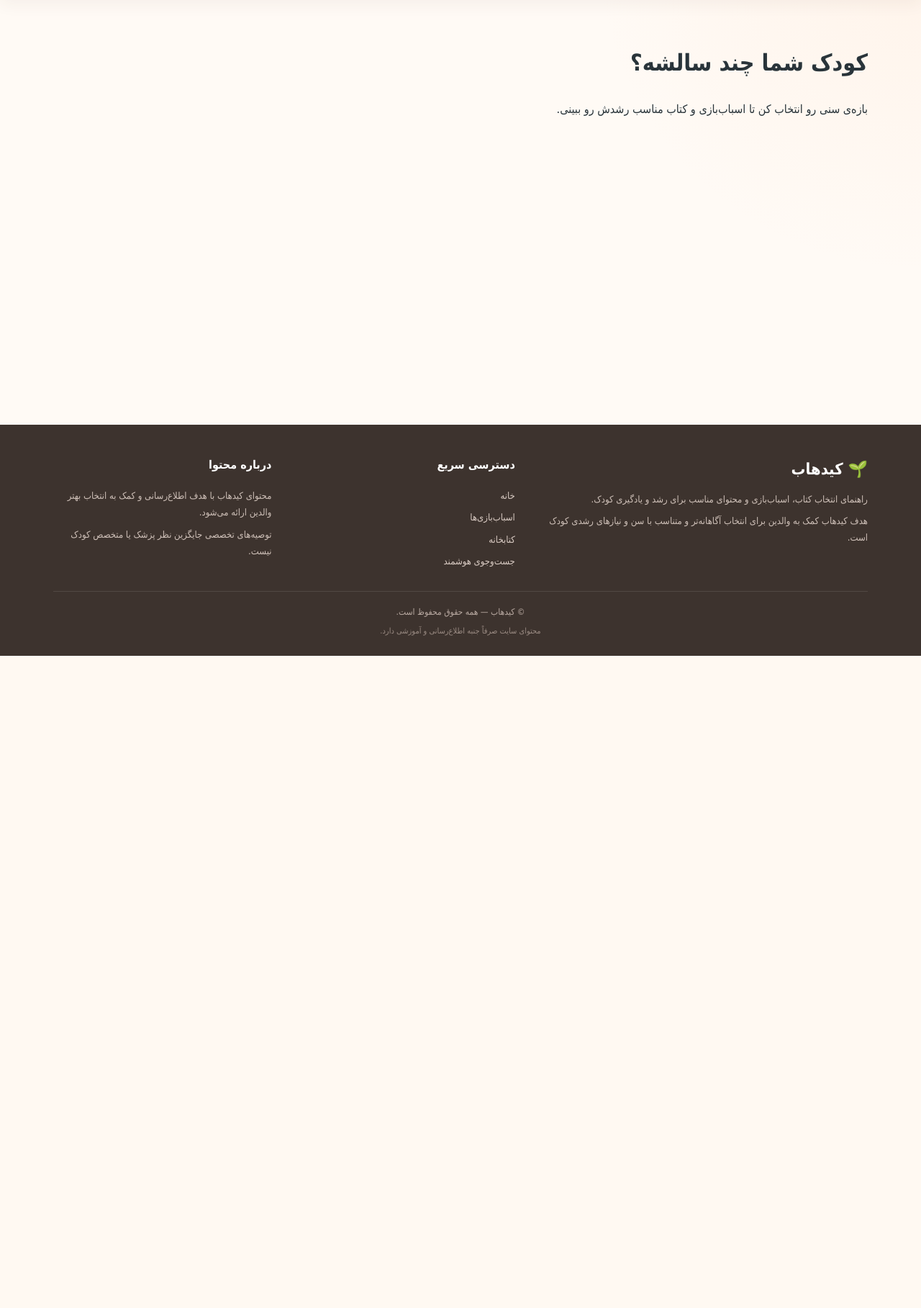
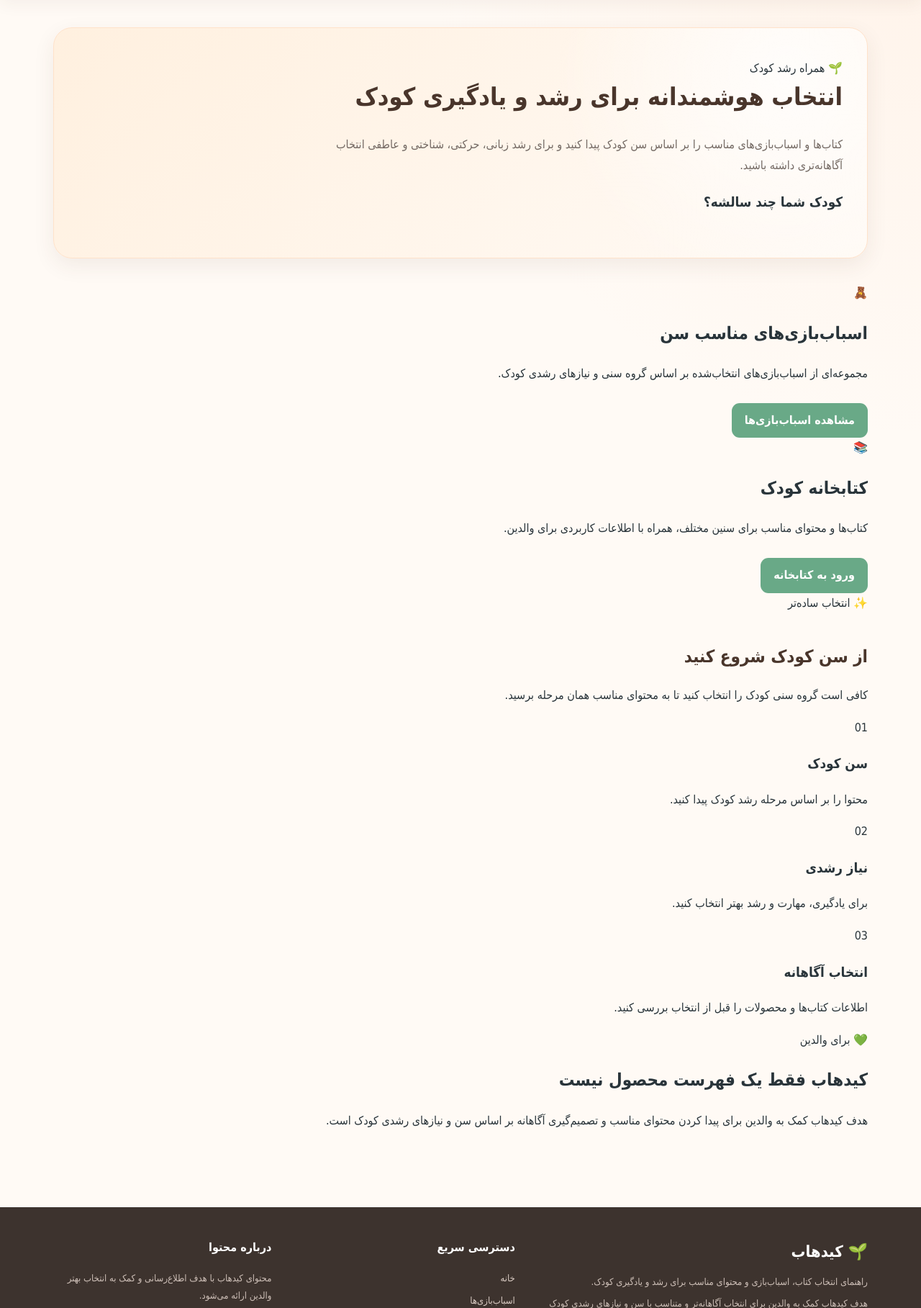
Before and after one commit to mehreganfatemeh903-arch/kidhub, a Django app: template templates/catalog/home.html in a window 1280 px wide. Shown: the part 77-1894 px from the top of the page at 72% size. Before the commit the page ends 988 px from the top, so only its background shows below. Run offline with Django 5.2, Linux system fonts and the light colour scheme; the template is opened without the code that fills it, so the values that code supplies are empty.

Commit message:
Improve KidHub homepage SEO and layout

```diff
--- a/templates/catalog/home.html
+++ b/templates/catalog/home.html
@@ -1,20 +1,219 @@
 {% extends "base.html" %}
+
+{% block title %}کیدهاب | راهنمای هوشمند رشد کودک{% endblock %}
+
+{% block meta_description %}
+  کیدهاب؛ راهنمای هوشمند رشد کودک برای انتخاب کتاب و اسباب‌بازی مناسب بر اساس سن، رشد و نیازهای یادگیری کودک.
+{% endblock %}
+
+{% block og_title %}کیدهاب | راهنمای هوشمند رشد کودک{% endblock %}
+
+{% block og_description %}
+  کیدهاب؛ راهنمای هوشمند رشد کودک برای انتخاب کتاب و اسباب‌بازی مناسب بر اساس سن، رشد و نیازهای یادگیری کودک.
+{% endblock %}
+
+{% block twitter_title %}کیدهاب | راهنمای هوشمند رشد کودک{% endblock %}
+
+{% block twitter_description %}
+  کیدهاب؛ راهنمای هوشمند رشد کودک برای انتخاب کتاب و اسباب‌بازی مناسب بر اساس سن، رشد و نیازهای یادگیری کودک.
+{% endblock %}
+
 {% block content %}
-  <h1>کودک شما چند سالشه؟</h1>
-  <p>بازه‌ی سنی رو انتخاب کن تا اسباب‌بازی و کتاب مناسب رشدش رو ببینی.</p>
+
+<section class="hero">
+  <span class="eyebrow">🌱 همراه رشد کودک</span>
+
+  <h1>انتخاب هوشمندانه برای رشد و یادگیری کودک</h1>
+
+  <p>
+    کتاب‌ها و اسباب‌بازی‌های مناسب را بر اساس سن کودک پیدا کنید و
+    برای رشد زبانی، حرکتی، شناختی و عاطفی انتخاب آگاهانه‌تری داشته باشید.
+  </p>
+
+  <h3>کودک شما چند سالشه؟</h3>
+
   <div class="age-badges">
     {% for age in age_groups %}
-      <a href="{% url 'toy_list_by_age' age.id %}">{{ age.title }}</a>
+      <div class="age-card">
+
+        <strong>{{ age.title }}</strong>
+
+        <div class="age-counts">
+          <span>🧸 {{ age.toys.count }} اسباب‌بازی</span>
+          <span>📚 {{ age.books.count }} کتاب</span>
+        </div>
+
+        <div class="age-actions">
+          <a href="{% url 'toy_list_by_age' age.id %}">
+            مشاهده اسباب‌بازی
+          </a>
+
+          <a href="{% url 'book_list_by_age' age.id %}">
+            مشاهده کتاب‌ها
+          </a>
+        </div>
+
+      </div>
     {% endfor %}
   </div>
+</section>
 
-  {% if latest_articles %}
-    <h2 style="margin-top:32px;">آخرین مطالب</h2>
+
+<section class="quick-grid">
+
+  <article class="feature-card">
+    <div class="feature-icon">🧸</div>
+
+    <h2>اسباب‌بازی‌های مناسب سن</h2>
+
+    <p>
+      مجموعه‌ای از اسباب‌بازی‌های انتخاب‌شده بر اساس گروه سنی
+      و نیازهای رشدی کودک.
+    </p>
+
+    <a class="btn-buy" href="{% url 'toy_list' %}">
+      مشاهده اسباب‌بازی‌ها
+    </a>
+  </article>
+
+
+  <article class="feature-card">
+    <div class="feature-icon">📚</div>
+
+    <h2>کتابخانه کودک</h2>
+
+    <p>
+      کتاب‌ها و محتوای مناسب برای سنین مختلف، همراه با اطلاعات
+      کاربردی برای والدین.
+    </p>
+
+    <a class="btn-buy" href="{% url 'book_list' %}">
+      ورود به کتابخانه
+    </a>
+  </article>
+
+</section>
+
+
+<section class="smart-section">
+
+  <div class="section-heading">
+
+    <span class="eyebrow">✨ انتخاب ساده‌تر</span>
+
+    <h2 class="section-title">
+      از سن کودک شروع کنید
+    </h2>
+
+    <p>
+      کافی است گروه سنی کودک را انتخاب کنید تا به محتوای مناسب
+      همان مرحله برسید.
+    </p>
+
+  </div>
+
+
+  <div class="smart-points">
+
+    <div class="smart-point">
+      <span>01</span>
+      <h3>سن کودک</h3>
+      <p>
+        محتوا را بر اساس مرحله رشد کودک پیدا کنید.
+      </p>
+    </div>
+
+
+    <div class="smart-point">
+      <span>02</span>
+      <h3>نیاز رشدی</h3>
+      <p>
+        برای یادگیری، مهارت و رشد بهتر انتخاب کنید.
+      </p>
+    </div>
+
+
+    <div class="smart-point">
+      <span>03</span>
+      <h3>انتخاب آگاهانه</h3>
+      <p>
+        اطلاعات کتاب‌ها و محصولات را قبل از انتخاب بررسی کنید.
+      </p>
+    </div>
+
+  </div>
+
+</section>
+
+
+{% if latest_articles %}
+
+<section class="articles-section">
+
+  <div class="section-heading">
+
+    <span class="eyebrow">📝 محتوای والدین</span>
+
+    <h2 class="section-title">
+      آخرین مطالب کیدهاب
+    </h2>
+
+    <p>
+      مطالب کاربردی برای والدین درباره رشد، یادگیری و انتخاب
+      مناسب برای کودک.
+    </p>
+
+  </div>
+
+
+  <div class="articles-grid">
+
     {% for article in latest_articles %}
-      <div class="card">
-        <a href="{{ article.get_absolute_url }}"><strong>{{ article.title }}</strong></a>
-        <p>{{ article.summary }}</p>
-      </div>
+
+      <article class="article-card">
+
+        <h3>
+          <a href="{{ article.get_absolute_url }}">
+            {{ article.title }}
+          </a>
+        </h3>
+
+        {% if article.summary %}
+          <p>{{ article.summary }}</p>
+        {% endif %}
+
+        <a class="article-link" href="{{ article.get_absolute_url }}">
+          مطالعه مطلب ←
+        </a>
+
+      </article>
+
     {% endfor %}
-  {% endif %}
+
+  </div>
+
+</section>
+
+{% endif %}
+
+
+<section class="trust-section">
+
+  <div>
+
+    <span class="eyebrow">💚 برای والدین</span>
+
+    <h2>
+      کیدهاب فقط یک فهرست محصول نیست
+    </h2>
+
+    <p>
+      هدف کیدهاب کمک به والدین برای پیدا کردن محتوای مناسب
+      و تصمیم‌گیری آگاهانه بر اساس سن و نیازهای رشدی کودک است.
+    </p>
+
+  </div>
+
+</section>
+
 {% endblock %}
```
